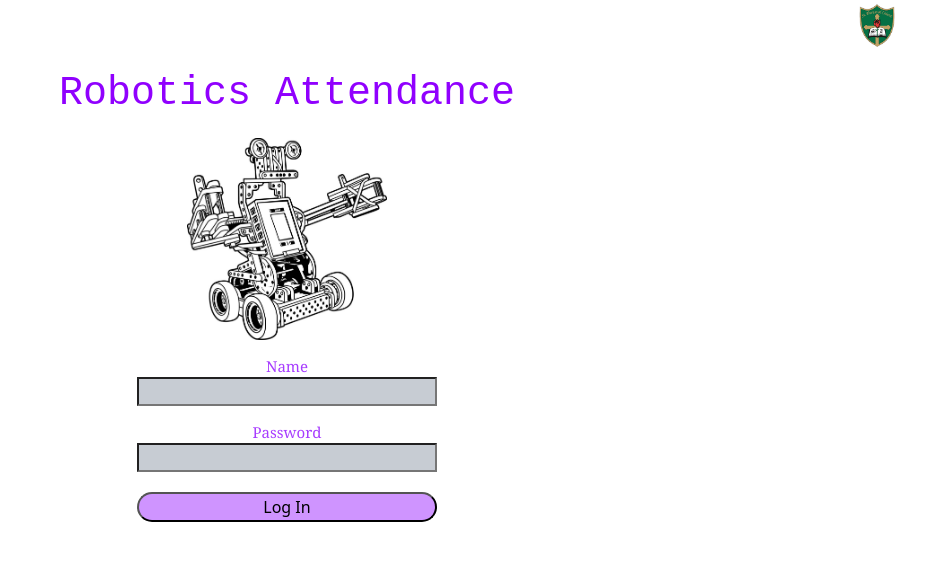
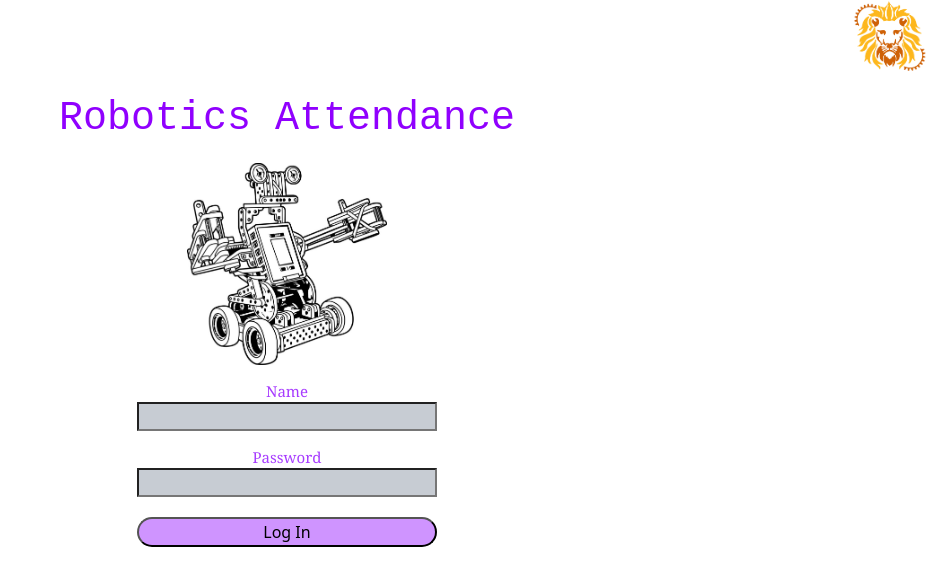
Before and after one commit to sharonbasovich/RoboticsAttendance, a React (Vite) app: page / in a window 1280 px wide. Shown: the top 586 px of the page, without its empty margins (353-1280 px from the left). Built offline with nearby package versions, Linux system fonts and the light colour scheme.

Commit message:
changed-logo

```diff
--- a/src/components/Name.css
+++ b/src/components/Name.css
@@ -11,7 +11,7 @@
 }
 
 .img-school {
-    height:50px;
+    height:75px;
     width:auto;
 }
 
--- a/src/components/Name.tsx
+++ b/src/components/Name.tsx
@@ -35,7 +35,7 @@ function Name({ onValueChange }: Props) {
         <Alert onClose={() => setAlertVisibility(false)}>Invalid Login</Alert>
       )}
       <div className='container-2'>
-        <img src="src\assets\St.theresa_logo.png" alt="Image of School Logo" className="img-school"/>
+        <img src="src\assets\Screenshot%202024-08-18%20082306.png" alt="Image of School Logo" className="img-school"/>
       </div>
       <div className="container">
         <h1 className="header-format">Robotics Attendance</h1>
```
Also changed, not shown: src/assets/Screenshot 2024-08-18 082306.png (added), src/assets/St.theresa_logo.png (deleted).
